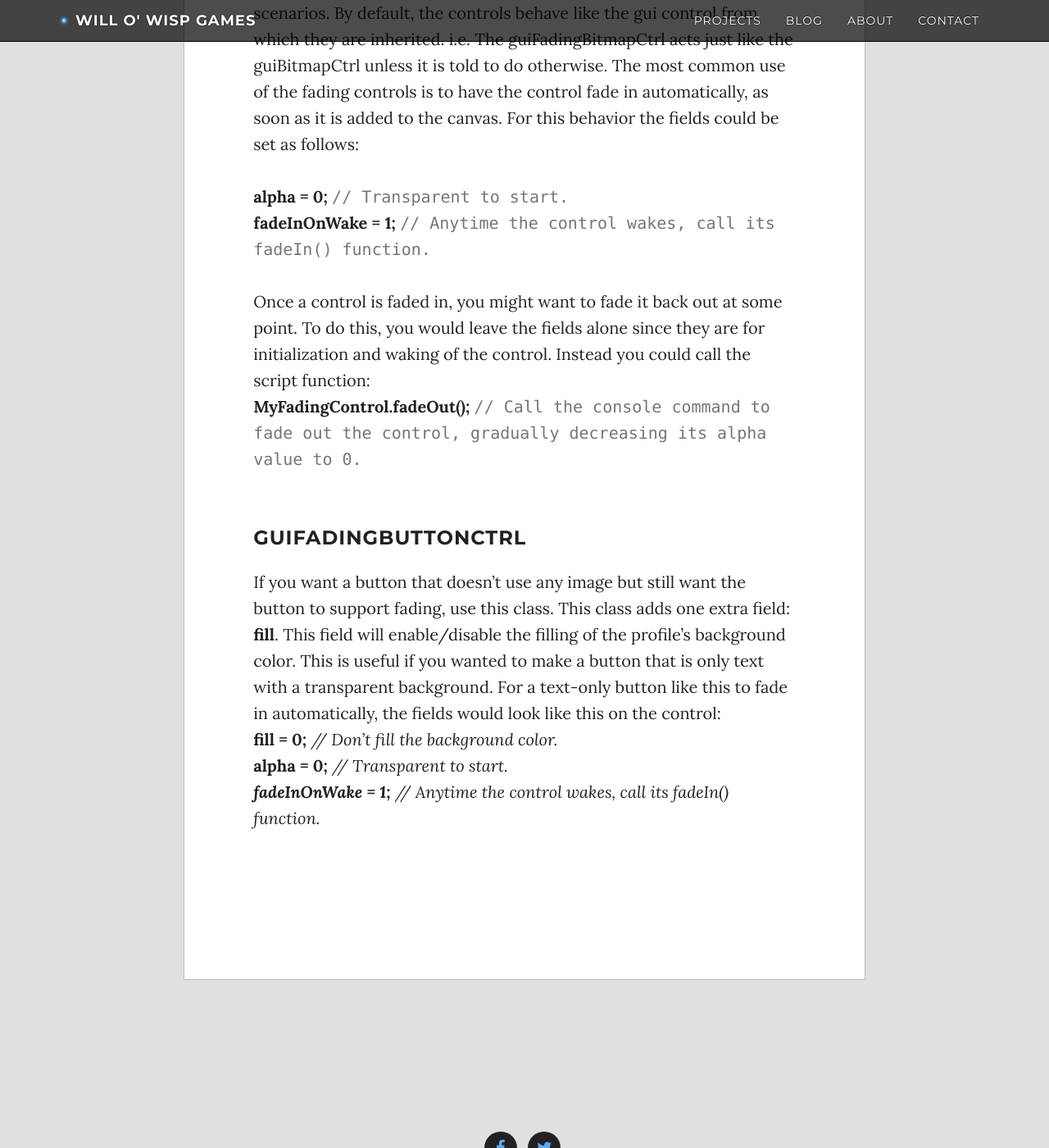
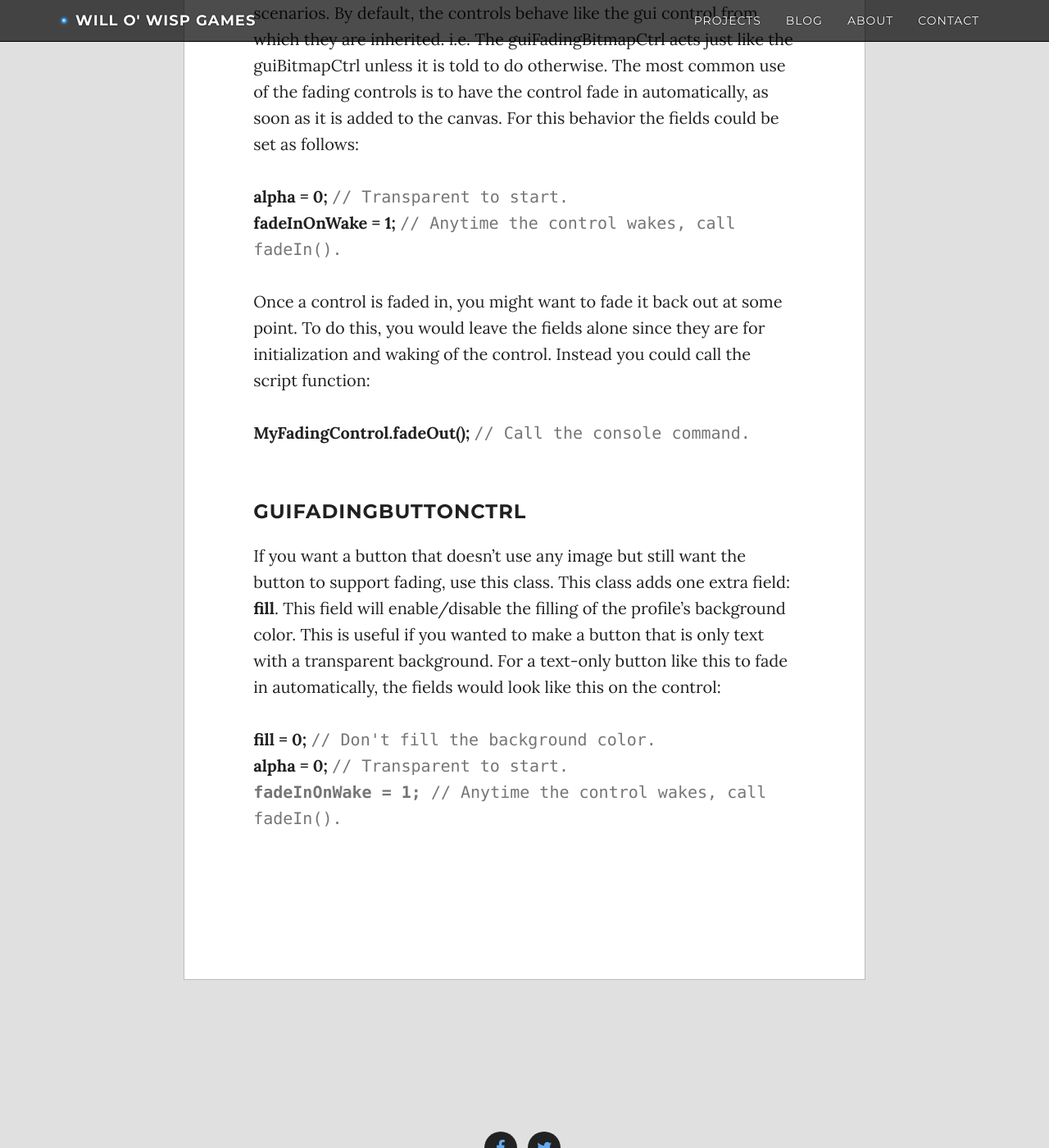
Before and after one commit to WilloWispGames/WilloWispGames.github.io, a Jekyll site: the page built from _posts/2016-10-01-FadingGuiControls.md, in a window 1280 px wide and 1400 px high, scrolled down 4405 px. Shown: the whole window at 82% size. Built offline with Jekyll 4.4.1, drawn with Linux system fonts in a browser that asks for light colours; nearby versions of some CDN libraries; comment, search, counter and statistics services are not loaded.

Commit message:
Update 2016-10-01-FadingGuiControls.md

```diff
--- a/_posts/2016-10-01-FadingGuiControls.md
+++ b/_posts/2016-10-01-FadingGuiControls.md
@@ -70,15 +70,17 @@ The <b>fadeInOnWake</b> field is a bool value of whether or not the control shou
 When used together, these fields can cater to quite a few different scenarios. By default, the controls behave like the gui control from which they are inherited. i.e. The guiFadingBitmapCtrl acts just like the guiBitmapCtrl unless it is told to do otherwise. The most common use of the fading controls is to have the control fade in automatically, as soon as it is added to the canvas. For this behavior the fields could be set as follows:<br>
 <br>
 <b>alpha = 0;</b> <filepath>// Transparent to start.</filepath><br>
-<b>fadeInOnWake = 1;</b> <filepath>// Anytime the control wakes, call its fadeIn() function.</filepath><br>
+<b>fadeInOnWake = 1;</b> <filepath>// Anytime the control wakes, call fadeIn().</filepath><br>
 <br>
 Once a control is faded in, you might want to fade it back out at some point. To do this, you would leave the fields alone since they are for initialization and waking of the control. Instead you could call the script function:<br>
-<b>MyFadingControl.fadeOut();</b> <filepath>// Call the console command to fade out the control, gradually decreasing its alpha value to 0.</filepath><br>
+<br>
+<b>MyFadingControl.fadeOut();</b> <filepath>// Call the console command.</filepath><br>
 <br>
 <h3>guiFadingButtonCtrl</h3>
 If you want a button that doesn't use any image but still want the button to support fading, use this class. This class adds one extra field: <b>fill</b>. This field will enable/disable the filling of the profile's background color. This is useful if you wanted to make a button that is only text with a transparent background. For a text-only button like this to fade in automatically, the fields would look like this on the control:<br>
-<b>fill = 0;</b> <i>// Don't fill the background color.</i><br>
-<b>alpha = 0;</b> <i>// Transparent to start.<i><br>
-<b>fadeInOnWake = 1;</b> <i>// Anytime the control wakes, call its fadeIn() function.<i><br>
+<br>
+<b>fill = 0;</b> <filepath>// Don't fill the background color.</filepath><br>
+<b>alpha = 0;</b> <filepath>// Transparent to start.<filepath><br>
+<b>fadeInOnWake = 1;</b> <filepath>// Anytime the control wakes, call fadeIn().<filepath><br>
 <br>
 <br>
```
